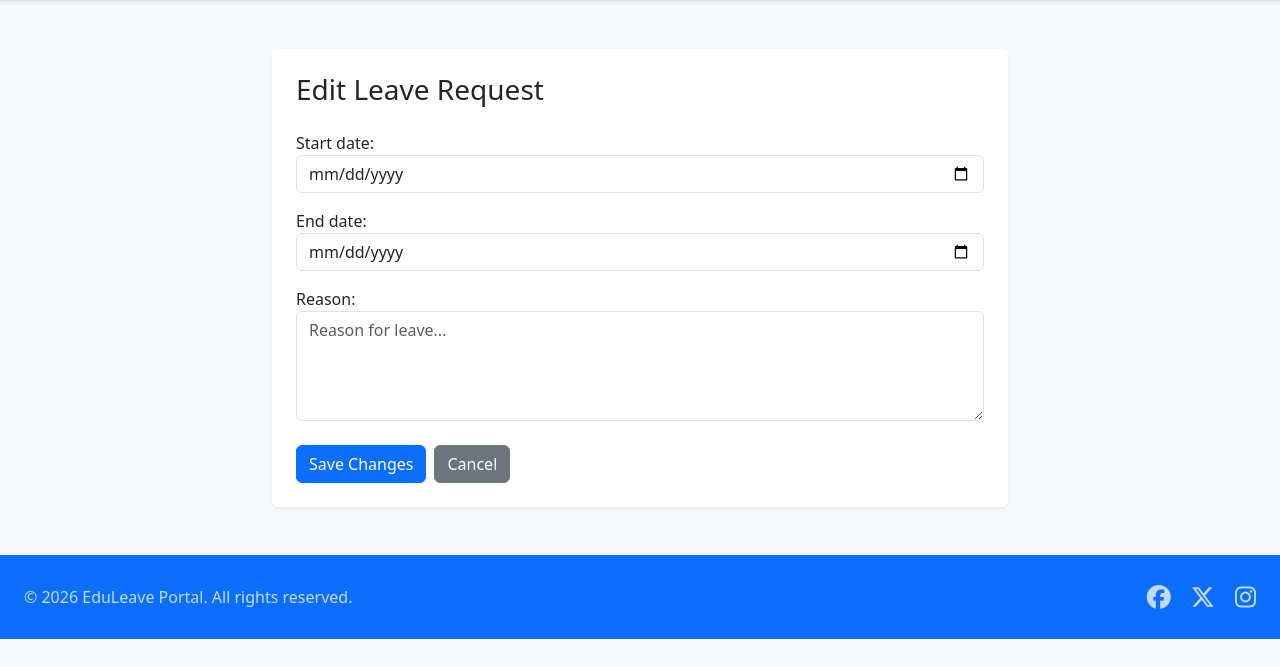
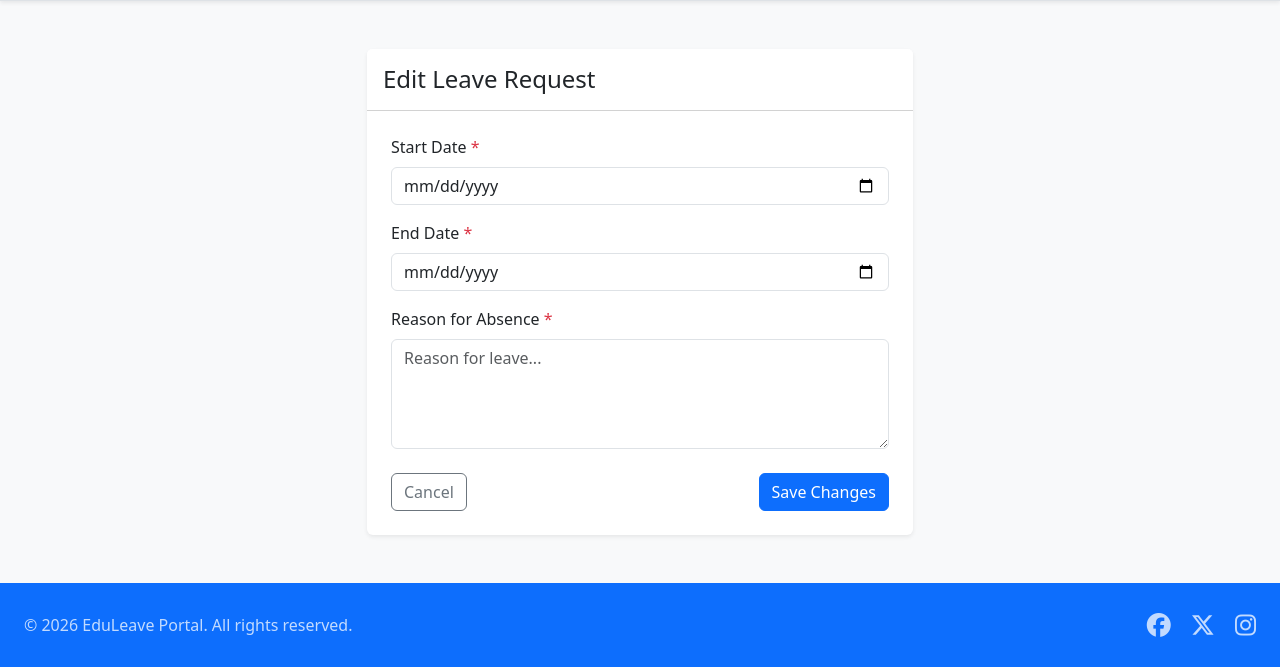
Before and after one commit to shrutijind/student_project, a Django app: template students/templates/students/edit_leave.html in a window 1280 px wide. Shown: the part 522-1189 px from the top of the page. Before the commit the page ends 1161 px from the top, so only its background shows below. Run offline with Django 5.2, Linux system fonts and the light colour scheme; the template is opened without the code that fills it: values that come from a table or form of the project are taken from there, others are empty; some libraries are stand-ins or nearby versions.

```diff
--- a/students/templates/students/edit_leave.html
+++ b/students/templates/students/edit_leave.html
@@ -2,16 +2,65 @@
 
 {% block content %}
 <div class="row justify-content-center">
-    <div class="col-md-8">
+    <div class="col-md-6">
         <div class="card shadow-sm border-0">
+            <div class="card-header bg-white py-3">
+                <h4 class="card-title mb-0">Edit Leave Request</h4>
+            </div>
             <div class="card-body p-4">
-                <h3 class="card-title mb-4">Edit Leave Request</h3>
-                <form method="post">
+                <form method="POST">
                     {% csrf_token %}
-                    {{ form.as_p }}
-                    <div class="d-flex gap-2 mt-4">
+
+                    {% if form.non_field_errors %}
+                        <div class="alert alert-danger">
+                            {% for error in form.non_field_errors %}
+                                {{ error }}
+                            {% endfor %}
+                        </div>
+                    {% endif %}
+
+                    <div class="mb-3">
+                        <label for="id_start_date" class="form-label">Start Date <span class="text-danger">*</span></label>
+                        {{ form.start_date }}
+                        {% if form.start_date.errors %}
+                            <div class="text-danger small mt-1">
+                                {% for error in form.start_date.errors %}
+                                    {{ error }}
+                                {% endfor %}
+                            </div>
+                        {% endif %}
+                    </div>
+
+                    <div class="mb-3">
+                        <label for="id_end_date" class="form-label">End Date <span class="text-danger">*</span></label>
+                        {{ form.end_date }}
+                        {% if form.end_date.errors %}
+                            <div class="text-danger small mt-1">
+                                {% for error in form.end_date.errors %}
+                                    {{ error }}
+                                {% endfor %}
+                            </div>
+                        {% endif %}
+                    </div>
+
+                    <!-- Live JS duration counter container -->
+                    <div id="leave-duration-display" class="alert alert-info d-none my-3" role="alert"></div>
+
+                    <div class="mb-3">
+                        <label for="id_reason" class="form-label">Reason for Absence <span class="text-danger">*</span></label>
+                        {{ form.reason }}
+                        {% if form.reason.errors %}
+                            <div class="text-danger small mt-1">
+                                {% for error in form.reason.errors %}
+                                    {{ error }}
+                                {% endfor %}
+                            </div>
+                        {% endif %}
+                    </div>
+
+                    <div class="d-flex justify-content-between mt-4">
+                        <a href="{% url 'dashboard' %}" class="btn btn-outline-secondary">Cancel</a>
                         <button type="submit" class="btn btn-primary">Save Changes</button>
-                        <a href="{% url 'dashboard' %}" class="btn btn-secondary">Cancel</a>
                     </div>
                 </form>
             </div>
```
